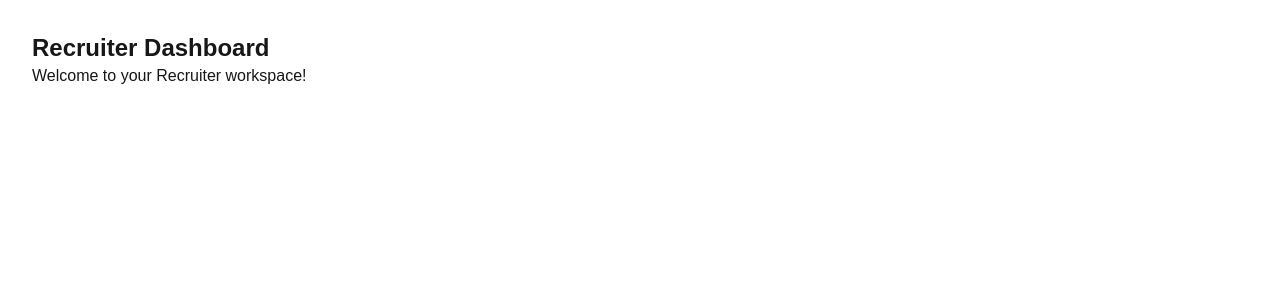
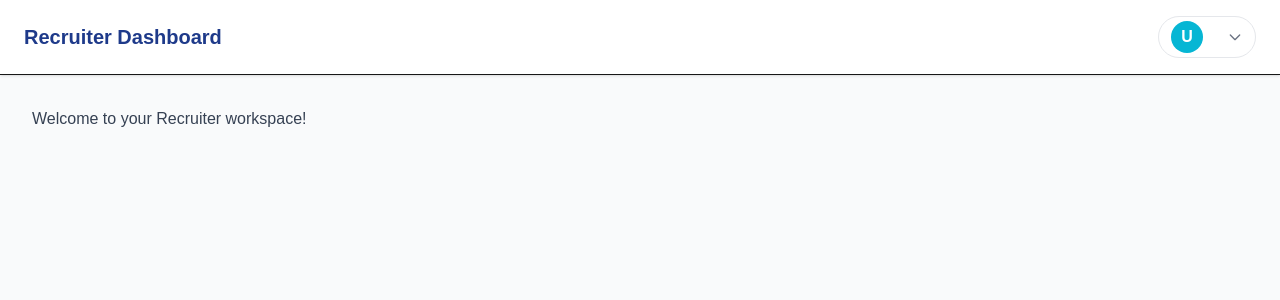
Before and after one commit to ts-31/hire-hub, a Next.js app in the folder client/: page /workspace/recruiter in a window 1280 px wide. Shown: the top 300 px of the page. Built offline with nearby package versions, Linux system fonts and the light colour scheme; no server answers.

Commit message:
chore(workspace): add temporary top bar & profile dropdown for HR/Recruiter pages (testing/debugging only, may remove later)

```diff
--- a/client/src/app/workspace/hr/page.js
+++ b/client/src/app/workspace/hr/page.js
@@ -1,8 +1,106 @@
+"use client";
+
+import { useState } from "react";
+import { useAuth } from "@/context/AuthContext";
+import { toast } from "react-hot-toast";
+
 export default function HRWorkspacePage() {
+  const { user, logOut } = useAuth();
+  const [profileOpen, setProfileOpen] = useState(false);
+  const [authLoading, setAuthLoading] = useState(false);
+
+  const handleLogout = async () => {
+    try {
+      setAuthLoading(true);
+      await logOut();
+      localStorage.removeItem("fb_token");
+      toast.success("Logged out");
+      // Optionally redirect to home
+      window.location.href = "/";
+    } catch (err) {
+      console.error("Logout failed:", err);
+      toast.error("Logout failed");
+    } finally {
+      setAuthLoading(false);
+      setProfileOpen(false);
+    }
+  };
+
   return (
-    <div className="p-8">
-      <h1 className="text-2xl font-bold">HR Dashboard</h1>
-      <p>Welcome to your HR workspace!</p>
+    <div className="min-h-screen bg-gray-50">
+      {/* Top bar */}
+      <div className="flex justify-between items-center px-6 py-4 border-b bg-white shadow-sm">
+        <h1 className="text-xl font-bold text-[#1E3A8A]">HR Dashboard</h1>
+
+        {/* Profile avatar + dropdown */}
+        <div className="relative">
+          <button
+            onClick={() => setProfileOpen((s) => !s)}
+            className="flex items-center gap-3 bg-white border border-gray-200 px-3 py-1 rounded-full hover:shadow-md transition"
+          >
+            {user?.photoURL ? (
+              <img
+                src={user.photoURL}
+                alt={user.displayName || "profile"}
+                className="w-8 h-8 rounded-full object-cover"
+              />
+            ) : (
+              <div className="w-8 h-8 rounded-full bg-[#06B6D4] text-white flex items-center justify-center font-semibold">
+                {(user?.displayName || user?.email || "U")
+                  .toString()
+                  .slice(0, 1)
+                  .toUpperCase()}
+              </div>
+            )}
+            <span className="text-sm font-medium text-[#1E3A8A]">
+              {user?.displayName || user?.email}
+            </span>
+            <svg
+              className="w-4 h-4 text-gray-500"
+              fill="none"
+              stroke="currentColor"
+              viewBox="0 0 24 24"
+              xmlns="http://www.w3.org/2000/svg"
+            >
+              <path
+                strokeLinecap="round"
+                strokeLinejoin="round"
+                strokeWidth={2}
+                d="M19 9l-7 7-7-7"
+              />
+            </svg>
+          </button>
+
+          {profileOpen && (
+            <div className="absolute right-0 mt-2 w-48 bg-white border border-gray-200 rounded-md shadow-lg z-20">
+              <div className="p-3 border-b border-gray-100">
+                <div className="text-sm font-semibold text-gray-800">
+                  {user?.displayName}
+                </div>
+                <div className="text-xs text-gray-500 truncate">
+                  {user?.email}
+                </div>
+              </div>
+              <ul className="py-1">
+                <li>
+                  <button
+                    onClick={handleLogout}
+                    className="w-full text-left px-4 py-2 text-sm text-red-600 hover:bg-gray-50"
+                    disabled={authLoading}
+                  >
+                    {authLoading ? "Signing out..." : "Sign out"}
+                  </button>
+                </li>
+              </ul>
+            </div>
+          )}
+        </div>
+      </div>
+
+      {/* Page Content */}
+      <div className="p-8">
+        <p className="text-gray-700">Welcome to your HR workspace!</p>
+      </div>
     </div>
   );
 }
--- a/client/src/app/workspace/recruiter/page.js
+++ b/client/src/app/workspace/recruiter/page.js
@@ -1,8 +1,108 @@
+"use client";
+
+import { useState } from "react";
+import { useAuth } from "@/context/AuthContext";
+import { toast } from "react-hot-toast";
+
 export default function RecruiterWorkspacePage() {
+  const { user, logOut } = useAuth();
+  const [profileOpen, setProfileOpen] = useState(false);
+  const [authLoading, setAuthLoading] = useState(false);
+
+  const handleLogout = async () => {
+    try {
+      setAuthLoading(true);
+      await logOut();
+      localStorage.removeItem("fb_token");
+      toast.success("Logged out");
+      // Optionally redirect to home
+      window.location.href = "/";
+    } catch (err) {
+      console.error("Logout failed:", err);
+      toast.error("Logout failed");
+    } finally {
+      setAuthLoading(false);
+      setProfileOpen(false);
+    }
+  };
+
   return (
-    <div className="p-8">
-      <h1 className="text-2xl font-bold">Recruiter Dashboard</h1>
-      <p>Welcome to your Recruiter workspace!</p>
+    <div className="min-h-screen bg-gray-50">
+      {/* Top bar */}
+      <div className="flex justify-between items-center px-6 py-4 border-b bg-white shadow-sm">
+        <h1 className="text-xl font-bold text-[#1E3A8A]">
+          Recruiter Dashboard
+        </h1>
+
+        {/* Profile avatar + dropdown */}
+        <div className="relative">
+          <button
+            onClick={() => setProfileOpen((s) => !s)}
+            className="flex items-center gap-3 bg-white border border-gray-200 px-3 py-1 rounded-full hover:shadow-md transition"
+          >
+            {user?.photoURL ? (
+              <img
+                src={user.photoURL}
+                alt={user.displayName || "profile"}
+                className="w-8 h-8 rounded-full object-cover"
+              />
+            ) : (
+              <div className="w-8 h-8 rounded-full bg-[#06B6D4] text-white flex items-center justify-center font-semibold">
+                {(user?.displayName || user?.email || "U")
+                  .toString()
+                  .slice(0, 1)
+                  .toUpperCase()}
+              </div>
+            )}
+            <span className="text-sm font-medium text-[#1E3A8A]">
+              {user?.displayName || user?.email}
+            </span>
+            <svg
+              className="w-4 h-4 text-gray-500"
+              fill="none"
+              stroke="currentColor"
+              viewBox="0 0 24 24"
+              xmlns="http://www.w3.org/2000/svg"
+            >
+              <path
+                strokeLinecap="round"
+                strokeLinejoin="round"
+                strokeWidth={2}
+                d="M19 9l-7 7-7-7"
+              />
+            </svg>
+          </button>
+
+          {profileOpen && (
+            <div className="absolute right-0 mt-2 w-48 bg-white border border-gray-200 rounded-md shadow-lg z-20">
+              <div className="p-3 border-b border-gray-100">
+                <div className="text-sm font-semibold text-gray-800">
+                  {user?.displayName}
+                </div>
+                <div className="text-xs text-gray-500 truncate">
+                  {user?.email}
+                </div>
+              </div>
+              <ul className="py-1">
+                <li>
+                  <button
+                    onClick={handleLogout}
+                    className="w-full text-left px-4 py-2 text-sm text-red-600 hover:bg-gray-50"
+                    disabled={authLoading}
+                  >
+                    {authLoading ? "Signing out..." : "Sign out"}
+                  </button>
+                </li>
+              </ul>
+            </div>
+          )}
+        </div>
+      </div>
+
+      {/* Page Content */}
+      <div className="p-8">
+        <p className="text-gray-700">Welcome to your Recruiter workspace!</p>
+      </div>
     </div>
   );
 }
```
